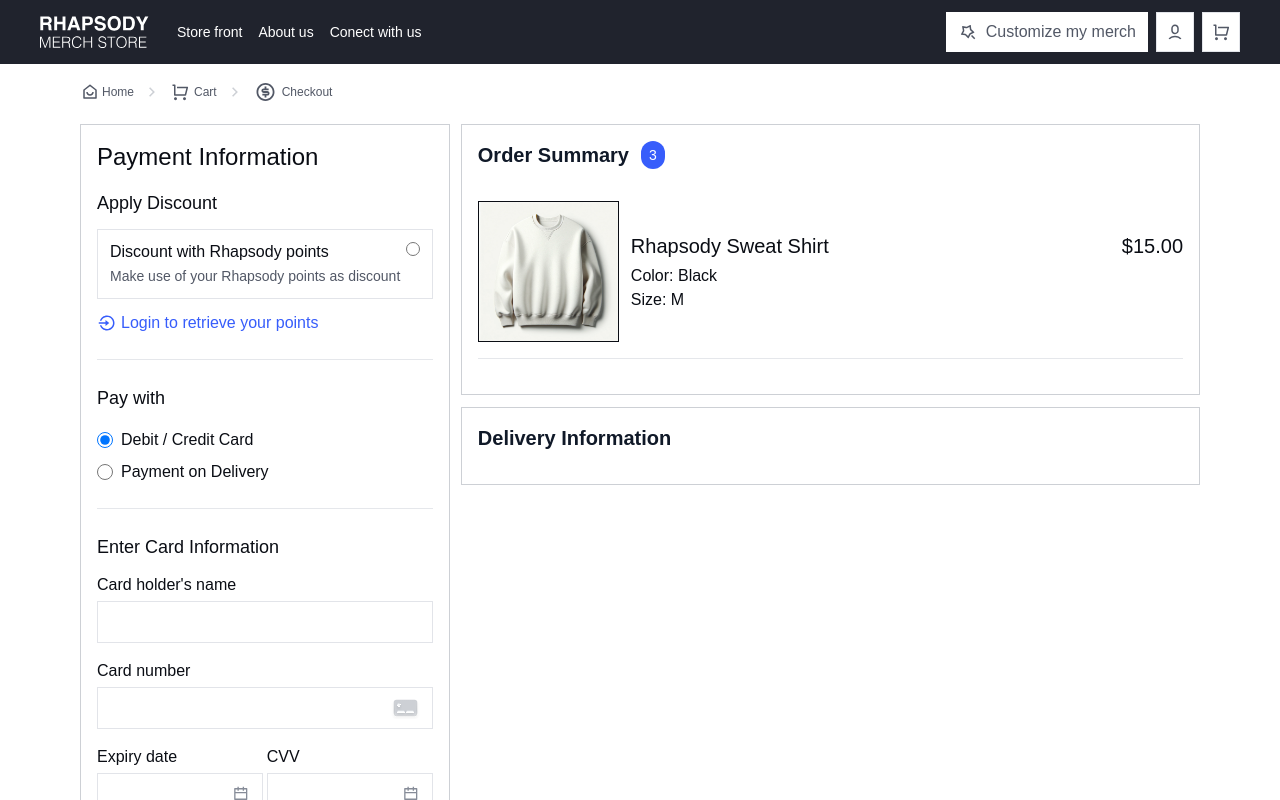
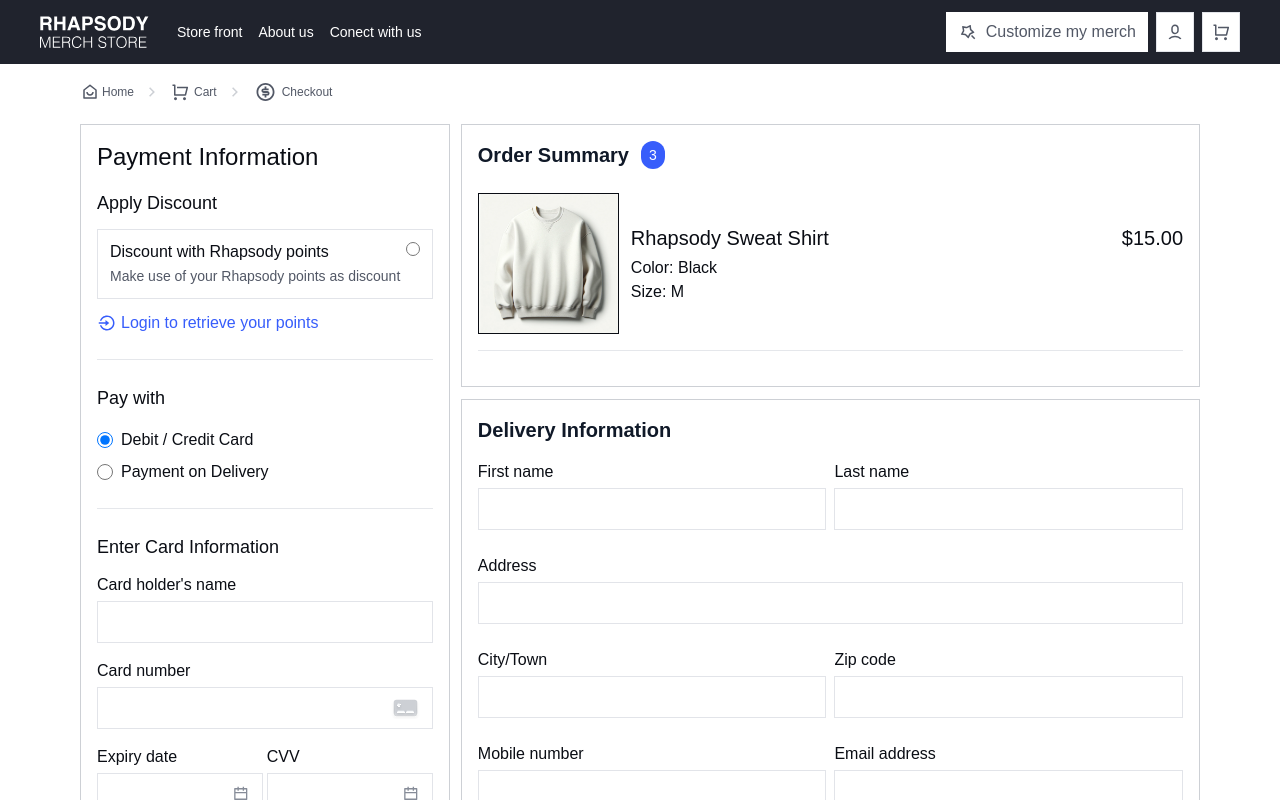
Before and after one commit to damzymichael/special-journey, a Vue app: page /checkout in a window 1280 px wide. Shown: the top 800 px of the page. Built offline with nearby package versions, Linux system fonts and the light colour scheme.

Commit message:
Checkout page completed

```diff
--- a/src/assets/css/main.css
+++ b/src/assets/css/main.css
@@ -11,6 +11,7 @@
   --main-900: #0a0d14;
   --blue-base: #375dfb;
   --weak-100: #f6f8fa;
+  --state-error: #DF1C41;
 }
 
 @media (prefers-color-scheme: dark) {
@@ -34,5 +35,5 @@ html {
 }
 
 input {
-  caret-color: var(--disabled-300);
+  caret-color: var(--surface-700);
 }
--- a/src/components/ui/Input.vue
+++ b/src/components/ui/Input.vue
@@ -1,10 +1,10 @@
 <script setup lang="ts">
 import type {Component} from 'vue';
-defineProps<{label: string; icon?: Component}>();
+defineProps<{label: string; icon?: Component; addClasses?: string}>();
 </script>
 
 <template>
-  <label class="block mb-4 flex-grow">
+  <label :class="`block mb-4 flex-grow ${addClasses ?? addClasses}`">
     <span class="block mb-1">{{ label }}</span>
     <div class="flex items-center py-2 px-3 border border-soft/200">
       <input type="text" class="block appearance-none outline-none w-full" />
--- a/src/views/CheckoutPage.vue
+++ b/src/views/CheckoutPage.vue
@@ -13,10 +13,6 @@ import Button from '@/components/ui/Button.vue';
 const discount = ref('');
 
 const paymentMethod = ref('card');
-
-// watch(discount, current => {
-//   console.log(current);
-// });
 </script>
 
 <template>
@@ -45,7 +41,9 @@ const paymentMethod = ref('card');
         <h2 class="text-2xl mb-4">Payment Information</h2>
         <p class="font-[300] mb-3 text-lg">Apply Discount</p>
         <div
-          class="flex items-start justify-between gap-1 border border-soft/200 mb-3 p-3 text-sm"
+          :class="`${
+            discount == 'discount' && 'radio-checked'
+          } radio flex items-start justify-between gap-1 border border-soft/200 mb-3 p-3 text-sm`"
           @click="discount = discount == 'discount' ? '' : 'discount'"
         >
           <label for="discount">
@@ -101,6 +99,11 @@ const paymentMethod = ref('card');
           <span>$45.00</span>
         </p>
 
+        <p class="flex justify-between mb-2" v-show="discount == 'discount'">
+          <span>Discount</span>
+          <span class="text-state/error">- $19.00</span>
+        </p>
+
         <p class="flex justify-between mb-2">
           <span>Tax(10%)</span>
           <span>$45.00</span>
@@ -124,7 +127,7 @@ const paymentMethod = ref('card');
       </section>
       <div class="w-full sm:w-[66%] order-first sm:order-last">
         <section class="border border-sub/300 p-2 sm:p-4 mb-3">
-          <header class="flex items-center gap-3 mb-8">
+          <header class="flex items-center gap-3 mb-4 sm:mb-6">
             <h1 class="text-[#101928] text-xl font-semibold">Order Summary</h1>
             <p class="bg-blue/base px-2 py-1 rounded-3xl text-sm text-white">
               3
@@ -157,7 +160,15 @@ const paymentMethod = ref('card');
           <h1 class="text-[#101928] text-xl font-semibold mb-4">
             Delivery Information
           </h1>
-          <div></div>
+          <div class="flex gap-2 flex-wrap justify-between">
+            <Input label="First name" add-classes="w-full sm:w-[48%]" />
+            <Input label="Last name" add-classes="w-full sm:w-[48%]" />
+            <Input label="Address" add-classes="w-full" />
+            <Input label="City/Town" add-classes="w-full sm:w-[48%]" />
+            <Input label="Zip code" add-classes="w-full sm:w-[48%]" />
+            <Input label="Mobile number" add-classes="w-full sm:w-[48%]" />
+            <Input label="Email address" add-classes="w-full sm:w-[48%]" />
+          </div>
         </form>
       </div>
     </main>
@@ -170,4 +181,20 @@ input[type='radio'] {
   aspect-ratio: 1/1;
   height: 1em;
 }
+
+div.radio {
+  background-image: #fff;
+  transition: background-image 1s ease-in;
+  transform-origin: 0%;
+}
+
+div.radio-checked {
+  background-image: radial-gradient(
+    86.07% 185.2% at 8.64% 0%,
+    #ebfaff 0%,
+    #ffffff 77.53%
+  );
+  transition: background-image 1s ease-in;
+  transform-origin: 0%;
+}
 </style>
--- a/tailwind.config.ts
+++ b/tailwind.config.ts
@@ -13,7 +13,12 @@ const config: Config = {
         'blue/base': '#375DFB',
         'weak/100': '#F6F8FA',
         'sub/300': '#CDD0D5',
-        'grey/200': '#e4e7ec'
+        'grey/200': '#e4e7ec',
+        'state/error': '#DF1C41'
+      },
+      background: {
+        'blue-gradient':
+          'radial-gradient(86.07% 185.2% at 8.64% 0%, #ebfaff 0%, #ffffff 77.53%);'
       }
     }
   },
```
